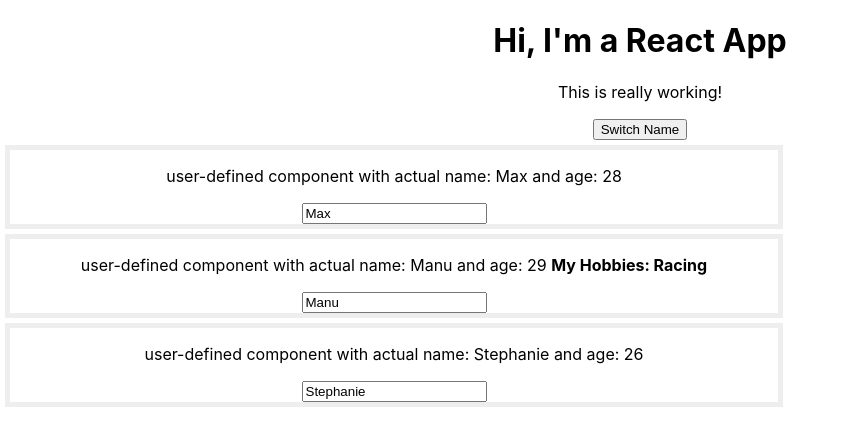
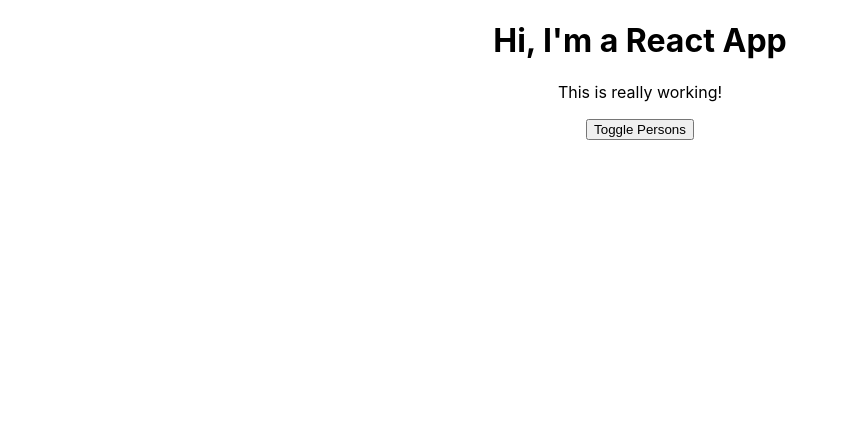
Before and after one commit to Farrukh-Rana/react-course, a React (Create React App) app: page / in a window 1280 px wide. Shown: the top 446 px of the page, without its empty margins (0-844 px from the left). Built offline with nearby package versions, Linux system fonts and the light colour scheme.

Commit message:
Finished 2nd module

```diff
--- a/src/App.js
+++ b/src/App.js
@@ -5,55 +5,61 @@
 class App extends Component {
   state = {
     persons: [
-      { name: 'Max', age: 28 },
-      { name: 'Manu', age: 29 },
-      { name: 'Stephanie', age: 26 }
+      { id: 'asdasd', name: 'Max', age: 28 },
+      { id: 'asdasd123', name: 'Manu', age: 29 },
+      { id: 'asdasd6875', name: 'Stephanie', age: 26 }
     ],
-    otherState: 'some other value'
+    showPersons: false
   };
 
-  switchNameHandler = (newName) => {
+  changedName = (event, id) => {
+    const persons = [...this.state.persons];
+
+    const personIndex = persons.findIndex(p => p.id === id);
+    persons[personIndex].name = event.target.value;
+
     this.setState({
-      persons: [
-        { name: newName, age: 28 },
-        { name: 'Manu', age: 29 },
-        { name: 'Stephanie', age: 27 }
-      ]
+      persons: persons
     });
-  };
+  }
 
-  changedName = (event) => {
+  togglePersons = () => {
     this.setState({
-      persons: [
-        { name: 'Max', age: 28 },
-        { name: event.target.value, age: 29 },
-        { name: 'Stephanie', age: 27 }
-      ]
+      showPersons: !this.state.showPersons
+    })
+  }
+
+  deletePersonHandler = (personIndex) => {
+    const persons = [...this.state.persons]
+    persons.splice(personIndex, 1);
+    this.setState({
+      persons: persons
     });
   }
 
   render() {
+    let persons = null;
+
+    if (this.state.showPersons) {
+      persons = (
+        <div>
+          {this.state.persons.map((person, index) =>
+            <Person name={person.name}
+                    age={person.age}
+                    click={() => this.deletePersonHandler(index)}
+                    key={person.id}
+                    changed={(event) => this.changedName(event, person.id)}
+                    />)}
+        </div>
+      )
+    }
+
     return (
       <div className="App">
         <h1>Hi, I'm a React App</h1>
         <p>This is really working!</p>
-        <button onClick={this.switchNameHandler.bind(this, 'Farrukh')}>Switch Name</button>
-        <Person
-          name={this.state.persons[0].name}
-          age={this.state.persons[0].age}
-        />
-        <Person
-          name={this.state.persons[1].name}
-          age={this.state.persons[1].age}
-          click={this.switchNameHandler.bind(this, 'Momin')}
-          changed={this.changedName}
-        >
-          My Hobbies: Racing
-        </Person>
-        <Person
-          name={this.state.persons[2].name}
-          age={this.state.persons[2].age}
-        />
+        <button onClick={this.togglePersons}>Toggle Persons</button>
+        {persons}
       </div>
     );
   }
```
